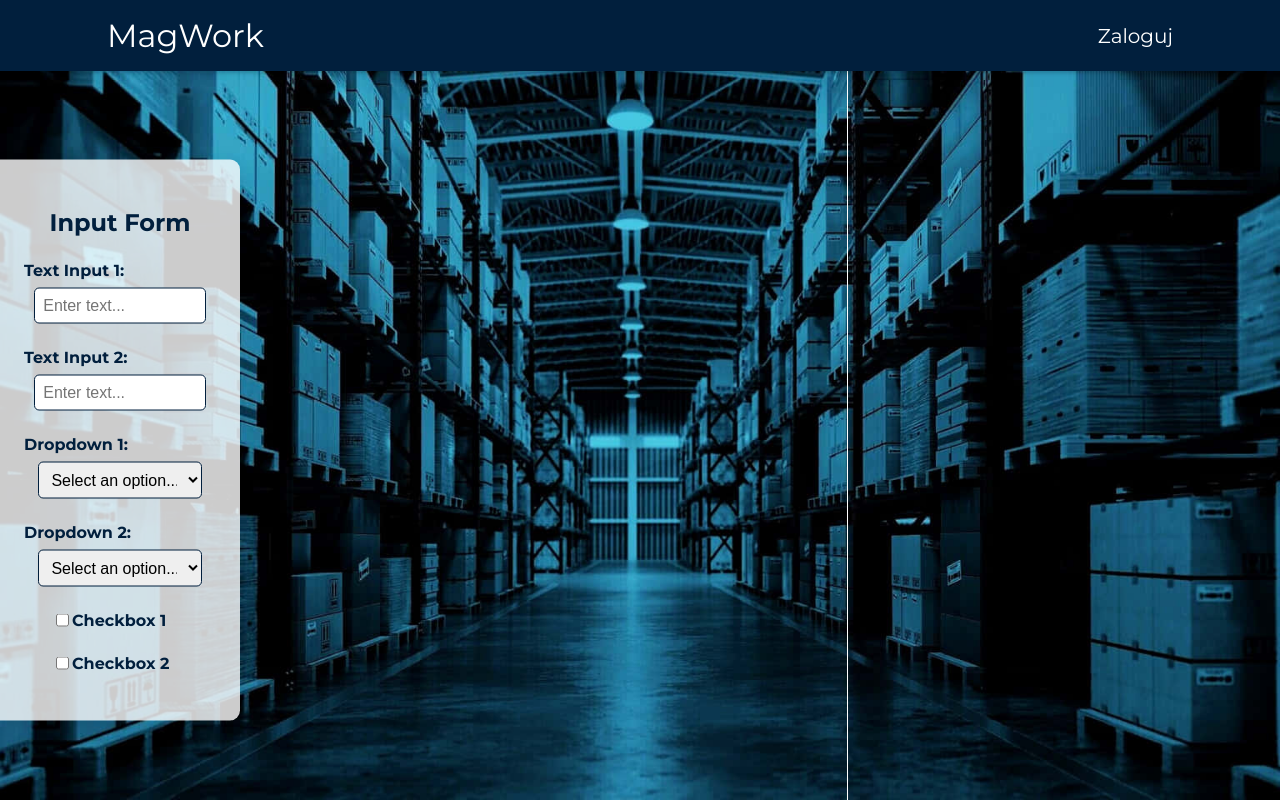
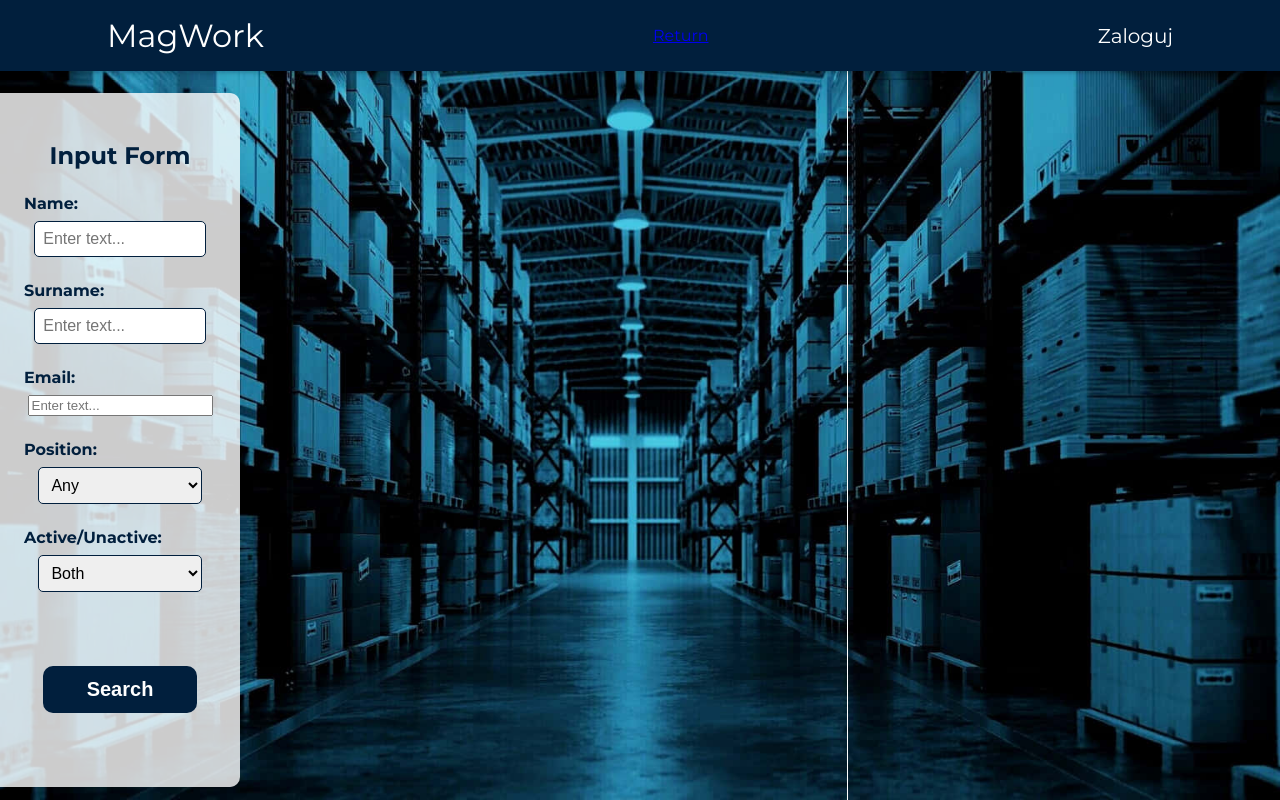
Before and after one commit to Domjas551/SSI_frontend, a React (Create React App) app: page /admin/userEdit in a window 1280 px wide. Built offline with nearby package versions, Linux system fonts and the light colour scheme; no server answers.

Commit message:
Added user filtering functionality, return button in header, started working on error handling

```diff
--- a/src/components/Admin-main.js
+++ b/src/components/Admin-main.js
@@ -23,10 +23,6 @@ function AdminMain(props){
         }
     ])
 
-    useEffect(() => {
-        console.log(props.test)
-    }, []);
-
     return(
         <div className="App">
             <Background />
--- a/src/components/Header.js
+++ b/src/components/Header.js
@@ -1,11 +1,14 @@
 // components/Header.js
 import React from 'react';
 import '../stylesheets/Header.css';
+import {Link} from "react-router-dom";
 
-function Header() {
+function Header(props) {
+
     return (
         <header className="header">
             <a href="/" className="home-link">MagWork</a>
+            {props.back!==undefined?<Link to={props.back}>Return</Link> : null}
             <a href="/" className="login-link">Zaloguj</a>
         </header>
     );
--- a/src/components/UserEdit.js
+++ b/src/components/UserEdit.js
@@ -32,7 +32,7 @@ function UserEdit(){
     return(
         <div className="App">
             <Background />
-            <Header />
+            <Header back={`/admin/userEdit`}/>
             { user ? console.log(user) : null }
             { user ? <UserEditForm user={user} /> : null }
         </div>
--- a/src/components/UserEditForm.js
+++ b/src/components/UserEditForm.js
@@ -1,4 +1,4 @@
-import React, { useEffect, useState } from "react";
+import React, { useState } from "react";
 import '../stylesheets/EditForm.css';
 
 function UserEditForm(props) {
--- a/src/components/UserEditSelect.js
+++ b/src/components/UserEditSelect.js
@@ -1,21 +1,49 @@
 import React, {useEffect, useState} from "react";
 import Background from "./Background";
 import Header from "./Header";
-import Sidebar from "./Sidebar";
 import ModularContetnList from "./ModularContetnList";
+import UserEditSidebar from "./UserEditSidebar";
+import {useNavigate} from "react-router-dom";
 
 function UserEditSelect(){
 
+    const navigate=useNavigate();
+
     const [users, setUsers] = useState(null);
+    const [error, setError] = useState(null)
 
     async function getUsers(){
 
         await fetch("/users")
             .then(res => res.json())
             .then((json) => {
-                console.log(json);
-                setUsers(json)
-                console.log(users)
+
+                if(json[0].error!=null){
+                    //obsługa błędów przesyłanych z backendu
+                    setError(json[0].error);
+                }else{
+                    setUsers(json);
+                }
+
+            })
+            .catch((error)=>{
+                console.log('Data fetching error.',error)
+
+            });
+    };
+
+    async function getFilteredUsers(query=null){
+
+        const requestOptions = {
+            method: 'POST',
+            headers: { 'Content-Type': 'application/json' },
+            body: JSON.stringify({ query: query })
+        };
+
+        await fetch("/users", requestOptions)
+            .then(res => res.json())
+            .then((json) => {
+                setUsers(json);
             })
             .catch((error)=>{
                 console.log('Data fetching error.',error)
@@ -28,10 +56,14 @@ function UserEditSelect(){
 
 
     return (
+
         <div className="App">
+            {//Blok do przenoszenia na strone z błędami
+            }
+            {error? navigate('/error', {state:{error: error}}): null}
             <Background />
-            <Header />
-            <Sidebar />
+            <Header back={`/admin`}/>
+            <UserEditSidebar  getFilteredUsers={getFilteredUsers}/>
             { users ? <ModularContetnList users={users}/> : null }
         </div>
     )
--- /dev/null
+++ b/src/components/UserEditSidebar.js
@@ -0,0 +1,120 @@
+import React from "react";
+import '../stylesheets/Sidebar.css';
+
+
+function UserEditSidebar(props){
+
+    const validName=new RegExp('^[a-zA-Z]*$');
+
+    const handleSubmit = (event) => {
+        event.preventDefault();
+
+        let isChanged=0;
+
+        let query = "Select user_id, name, surname, email, position, is_active from user where";
+
+        let name=event.target.name.value;
+        let surname=event.target.surname.value;
+        let email=event.target.email.value;
+        let position=event.target.position.value;
+        let is_active=event.target.is_active.value;
+
+        if(name!="" && validName.test(name)){
+            query+=" name like ('%"+name+"%')";
+            isChanged=1;
+            console.log(query)
+        }
+
+        if(surname!="" && validName.test(surname)){
+
+            if(isChanged==0){
+                query+=" surname like ('%"+surname+"%')";
+                isChanged=1;
+            }else{
+                query+=" and surname like ('%"+surname+"%')";
+            }
+
+        }
+
+        if(email!=""){
+
+            if(isChanged==0){
+                query+=" email like ('%"+email+"%')";
+                isChanged=1;
+            }else{
+                query+=" and email like ('%"+email+"%')";
+            }
+
+        }
+
+        if(position!="any"){
+
+            if(isChanged==0){
+                query+=" position='"+position+"'";
+                isChanged=1;
+            }else{
+                query+=" and position='"+position+"'";
+            }
+
+        }
+
+        if(is_active!=2){
+
+            if(isChanged==0){
+                query+=" is_active="+is_active+"";
+                isChanged=1;
+            }else{
+                query+=" and is_active="+is_active+"";
+            }
+        }
+
+        if(isChanged==1){
+            props.getFilteredUsers(query);
+        }else{
+            props.getFilteredUsers();
+        }
+
+    };
+
+    return (
+        <div className="sidebar">
+            <h3>Input Form</h3>
+            <form onSubmit={handleSubmit}>
+                <div className="form-group">
+                    <label htmlFor="name">Name:</label>
+                    <input type="text" id="name" placeholder="Enter text..."/>
+                </div>
+                <div className="form-group">
+                    <label htmlFor="surname">Surname:</label>
+                    <input type="text" id="surname" placeholder="Enter text..."/>
+                </div>
+                <div className="form-group">
+                    <label htmlFor="email">Email:</label>
+                    <input type="email" id="email" placeholder="Enter text..."/>
+                </div>
+                <div className="form-group">
+                    <label htmlFor="position">Position:</label>
+                    <select name="position" defaultValue="any">
+                        <option value="any">Any</option>
+                        <option value="pracownik">Pracownik</option>
+                        <option value="kierownik">Kierownik</option>
+                        <option value="administrator">Administrator</option>
+                    </select>
+                </div>
+                <div className="form-group">
+                    <label htmlFor="dropdown2">Active/Unactive:</label>
+                    <select name="is_active" defaultValue={2}>
+                        <option value={2}>Both</option>
+                        <option value={1}>Active</option>
+                        <option value={0}>Unactive</option>
+                    </select>
+                </div>
+                <div className="form_button_container">
+                    <button type="submit" className="form_button">Search</button>
+                </div>
+            </form>
+        </div>
+    );
+}
+
+export default UserEditSidebar;
--- a/src/components/error.js
+++ b/src/components/error.js
@@ -1,15 +1,19 @@
-import {useRouteError} from "react-router-dom";
+import {useLocation, useRouteError} from "react-router-dom";
 
 export default function ErrorPage(){
     const error=useRouteError();
     console.log(error);
+    const custError=useLocation().state.error;
 
     return(
         <div id="error-page">
             <p>Sorry, an unexpected error has occured.</p>
-            <p>
-                <i>{error.statusText || error.message}</i>
-            </p>
+            {custError?
+                <p>{custError}</p>
+            : null}
+            {error? <p>
+                 <i>{error.statusText || error.message}</i>
+            </p> : null}
         </div>
     );
 }
--- a/src/index.js
+++ b/src/index.js
@@ -1,7 +1,7 @@
 import React from 'react';
 import ReactDOM from 'react-dom/client';
 import App from './App';
-import {createBrowserRouter, RouterProvider, Link, Outlet} from "react-router-dom";
+import {createBrowserRouter, RouterProvider} from "react-router-dom";
 import ErrorPage from "./components/error";
 import AdminMain from "./components/Admin-main";
 import UserEditSelect from "./components/UserEditSelect";
@@ -18,7 +18,8 @@ const router=createBrowserRouter([
     {path: 'admin/userAdd', element: <AdminMain />},
     {path: 'admin/userEdit', element: <UserEditSelect />},
     {path: 'admin/taskTypeAdd', element: <AdminMain />},
-    {path: `admin/userEdit/user/*`, element: <UserEdit />}
+    {path: `admin/userEdit/user/*`, element: <UserEdit />},
+    {path: 'error', element: <ErrorPage />}
 ]);
 
 const root = ReactDOM.createRoot(document.getElementById('root'));
```
